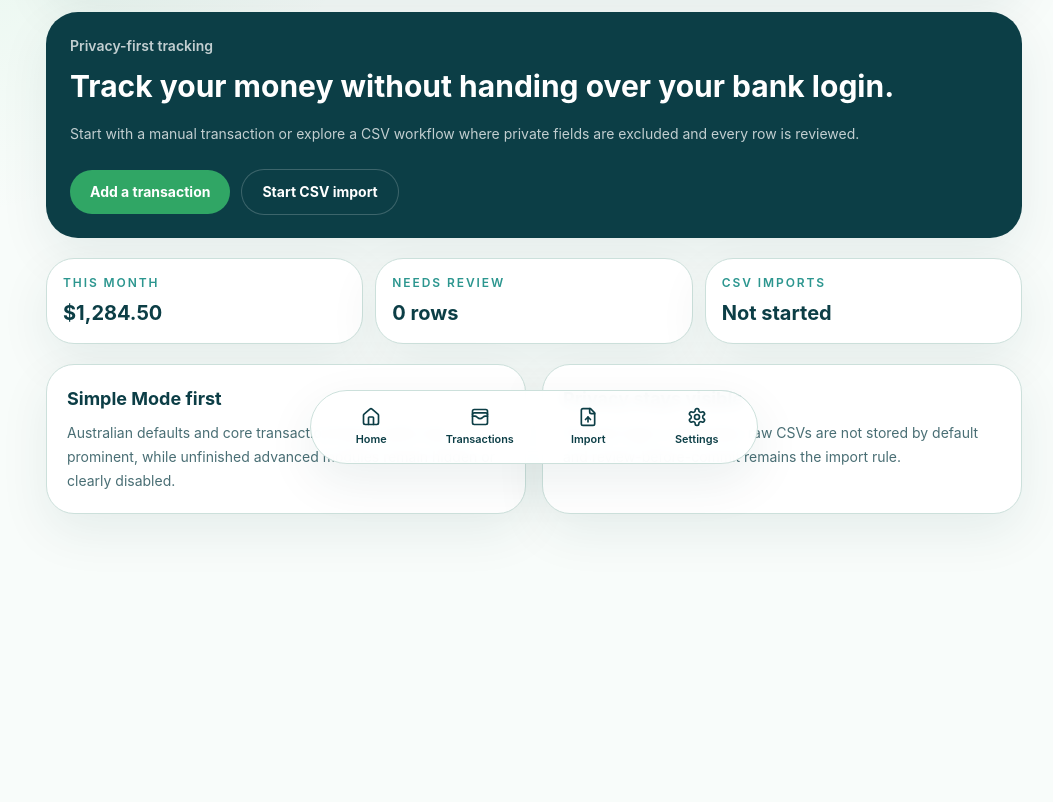
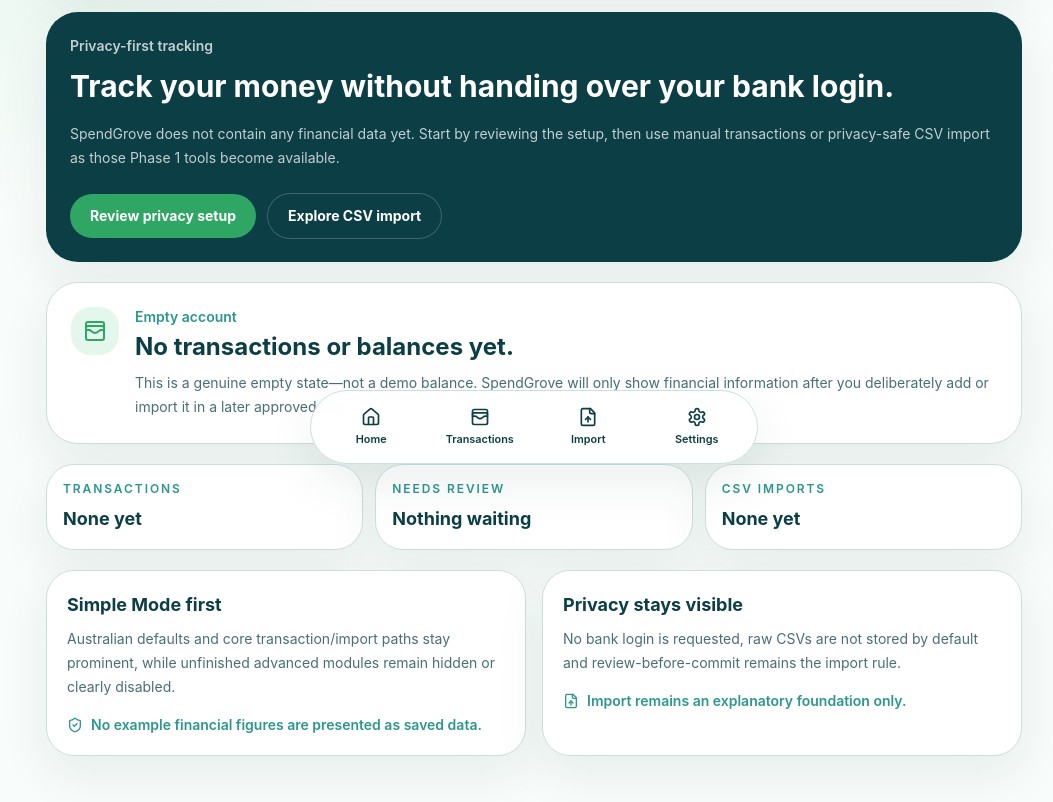
Before and after one commit to LatinMaestro/SpendGrove, a Next.js app: page / in a window 1280 px wide. Shown: the part 320-1122 px from the top of the page, without its empty margins (106-1159 px from the left). Before the commit the page ends 946 px from the top, so only its background shows below. Built offline with nearby package versions, Linux system fonts and the light colour scheme.

Commit message:
Replace Home demo figures with clear empty state

```diff
--- a/app/page.tsx
+++ b/app/page.tsx
@@ -1,13 +1,13 @@
 import Link from "next/link";
+import { FileUp, ShieldCheck, WalletCards } from "lucide-react";
 import { AppShell } from "@/components/app-shell";
 import { FeatureCard } from "@/components/feature-card";
 import { OnboardingPrompt } from "@/components/onboarding-prompt";
-import { formatAudFromCents } from "@/lib/money";
 
-const snapshotItems = [
-  { label: "This month", value: formatAudFromCents(128450) },
-  { label: "Needs review", value: "0 rows" },
-  { label: "CSV imports", value: "Not started" },
+const emptySnapshotItems = [
+  { label: "Transactions", value: "None yet" },
+  { label: "Needs review", value: "Nothing waiting" },
+  { label: "CSV imports", value: "None yet" },
 ];
 
 export default function HomePage() {
@@ -19,30 +19,55 @@ export default function HomePage() {
         <p className="text-sm font-semibold text-white/75">Privacy-first tracking</p>
         <h2 className="mt-3 text-3xl font-bold leading-tight">Track your money without handing over your bank login.</h2>
         <p className="mt-4 text-sm leading-6 text-white/75">
-          Start with a manual transaction or explore a CSV workflow where private fields are excluded and every row is reviewed.
+          SpendGrove does not contain any financial data yet. Start by reviewing the setup, then use manual transactions or privacy-safe CSV import as those Phase 1 tools become available.
         </p>
         <div className="mt-6 flex flex-col gap-3 sm:flex-row">
-          <Link href="/transactions" className="rounded-full bg-brand-green px-5 py-3 text-center text-sm font-bold text-white focus:outline-none focus:ring-2 focus:ring-white">
-            Add a transaction
+          <Link href="/onboarding" className="rounded-full bg-brand-green px-5 py-3 text-center text-sm font-bold text-white focus:outline-none focus:ring-2 focus:ring-white">
+            Review privacy setup
           </Link>
           <Link href="/import" className="rounded-full bg-white/12 px-5 py-3 text-center text-sm font-bold text-white ring-1 ring-white/20 focus:outline-none focus:ring-2 focus:ring-white">
-            Start CSV import
+            Explore CSV import
           </Link>
         </div>
       </section>
 
-      <section className="mt-5 grid gap-3 sm:grid-cols-3">
-        {snapshotItems.map((item) => (
+      <section className="mt-5 rounded-[2rem] border border-border bg-surface-base p-6 shadow-soft" aria-labelledby="empty-finance-heading">
+        <div className="flex items-start gap-4">
+          <div className="rounded-2xl bg-surface-mint p-3 text-brand-green">
+            <WalletCards aria-hidden="true" className="h-6 w-6" />
+          </div>
+          <div>
+            <p className="text-sm font-semibold text-brand-teal">Empty account</p>
+            <h2 id="empty-finance-heading" className="mt-1 text-2xl font-bold text-brand-deepTeal">No transactions or balances yet.</h2>
+            <p className="mt-2 text-sm leading-6 text-brand-deepTeal/75">
+              This is a genuine empty state—not a demo balance. SpendGrove will only show financial information after you deliberately add or import it in a later approved task.
+            </p>
+          </div>
+        </div>
+      </section>
+
+      <section className="mt-5 grid gap-3 sm:grid-cols-3" aria-label="Empty financial overview">
+        {emptySnapshotItems.map((item) => (
           <div key={item.label} className="rounded-3xl border border-border bg-surface-base p-4 shadow-soft">
             <p className="text-xs font-semibold uppercase tracking-[0.16em] text-brand-teal">{item.label}</p>
-            <p className="mt-2 text-xl font-bold text-brand-deepTeal">{item.value}</p>
+            <p className="mt-2 text-lg font-bold text-brand-deepTeal">{item.value}</p>
           </div>
         ))}
       </section>
 
       <div className="mt-5 grid gap-4 lg:grid-cols-2">
-        <FeatureCard title="Simple Mode first" body="Australian defaults and core transaction/import paths stay prominent, while unfinished advanced modules remain hidden or clearly disabled." />
-        <FeatureCard title="Privacy stays visible" body="No bank login is requested, raw CSVs are not stored by default and review-before-commit remains the import rule." />
+        <FeatureCard title="Simple Mode first" body="Australian defaults and core transaction/import paths stay prominent, while unfinished advanced modules remain hidden or clearly disabled.">
+          <div className="flex items-center gap-2 text-sm font-semibold text-brand-teal">
+            <ShieldCheck aria-hidden="true" className="h-4 w-4" />
+            No example financial figures are presented as saved data.
+          </div>
+        </FeatureCard>
+        <FeatureCard title="Privacy stays visible" body="No bank login is requested, raw CSVs are not stored by default and review-before-commit remains the import rule.">
+          <div className="flex items-center gap-2 text-sm font-semibold text-brand-teal">
+            <FileUp aria-hidden="true" className="h-4 w-4" />
+            Import remains an explanatory foundation only.
+          </div>
+        </FeatureCard>
       </div>
     </AppShell>
   );
```
